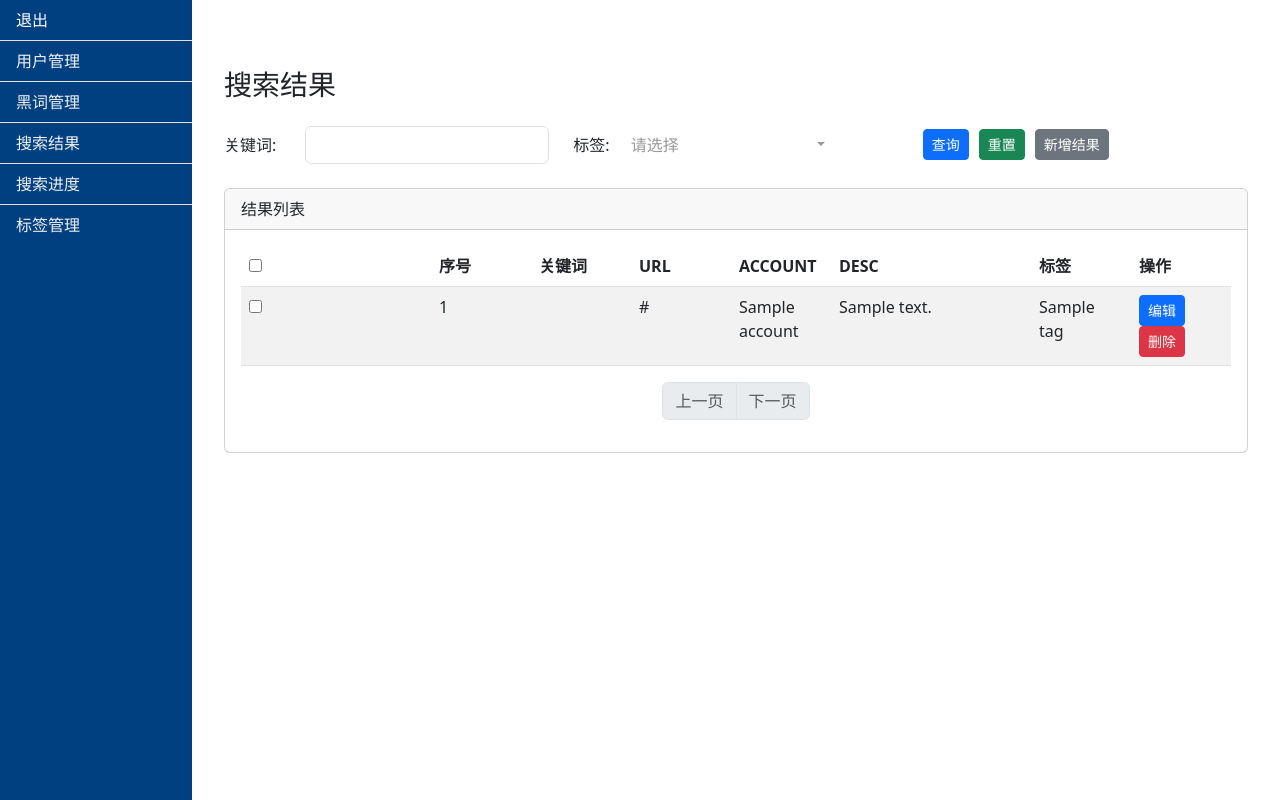
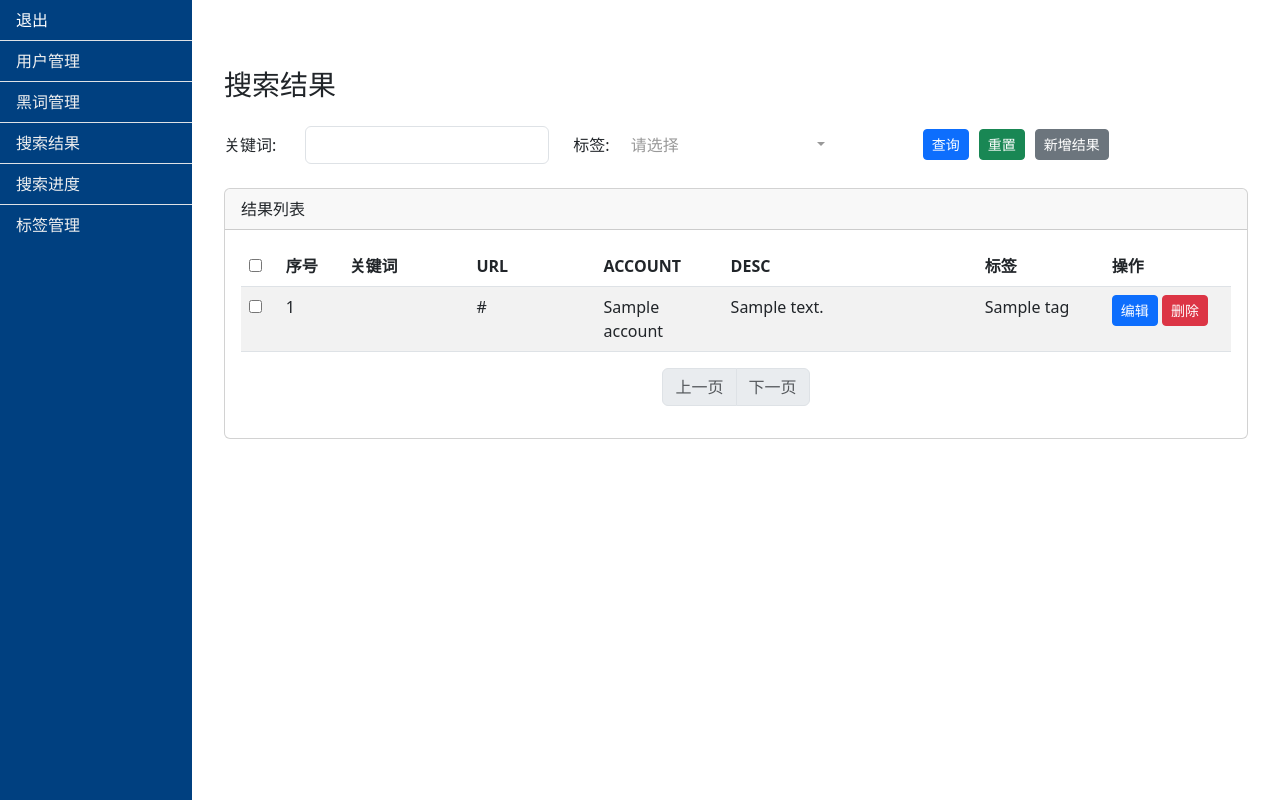
Before and after one commit to maaaster77/jd_web, a Flask app: template templates/search_result.html in a window 1280 px wide. Run offline with Flask 3, Linux system fonts and the light colour scheme; the template is opened without the code that fills it: most values are stand-ins (such as "Sample title", 1, 10 or a date in 2020); parts of the project's set-up code (start-up, migrations or seed data) failed here and were passed over; some libraries are stand-ins or nearby versions.

Commit message:
页面格式优化

```diff
--- a/templates/search_result.html
+++ b/templates/search_result.html
@@ -84,8 +84,8 @@
                 <table class="table table-striped table-hover">
                     <thead>
                     <tr>
-                        <th scope="col"><input type="checkbox" id="select-all"></th>
-                        <th scope="col" style="width: 100px">序号</th>
+                        <th scope="col" style="width: 20px"><input type="checkbox" id="select-all"></th>
+                        <th scope="col" style="width: 50px">序号</th>
                         <th scope="col" style="width: 100px">关键词</th>
                         <th scope="col" style="width: 100px">URL</th>
                         <th scope="col" style="width: 100px">ACCOUNT</th>
@@ -97,8 +97,8 @@
                     <tbody>
                     {% for word in data %}
                         <tr>
-                            <td><input type="checkbox" name="selectedWords" value="{{ word.id }}"></td>
-                            <td style="width: 100px">{{ word.id }}</td>
+                            <td style="width: 20px"><input type="checkbox" name="selectedWords" value="{{ word.id }}"></td>
+                            <td style="width: 50px">{{ word.id }}</td>
                             <td style="width: 100px">{{ word.keyword }}</td>
                             <td style="width: 100px">{{ word.url }}</td>
                             <td style="width: 100px">{{ word.account }}</td>
```
